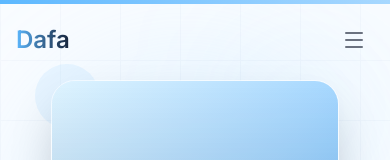
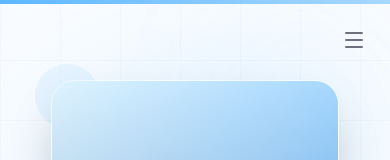
Before and after one commit to Fexie19/PortfolioFexie19, a Next.js app: page / in a window 390 px wide. Shown: the top 160 px of the page. Built offline with nearby package versions, Linux system fonts and the light colour scheme.

Commit message:
navmobile

```diff
--- a/components/Navbar.tsx
+++ b/components/Navbar.tsx
@@ -72,7 +72,7 @@ export function Navbar() {
             >
               <Link href="#home" className="flex items-center gap-2">
                 <span className="text-2xl font-bold bg-gradient-to-r from-[#5CB8FF] to-[#16243A] bg-clip-text text-transparent">
-                  Dafa
+
                 </span>
               </Link>
             </motion.div>
```
